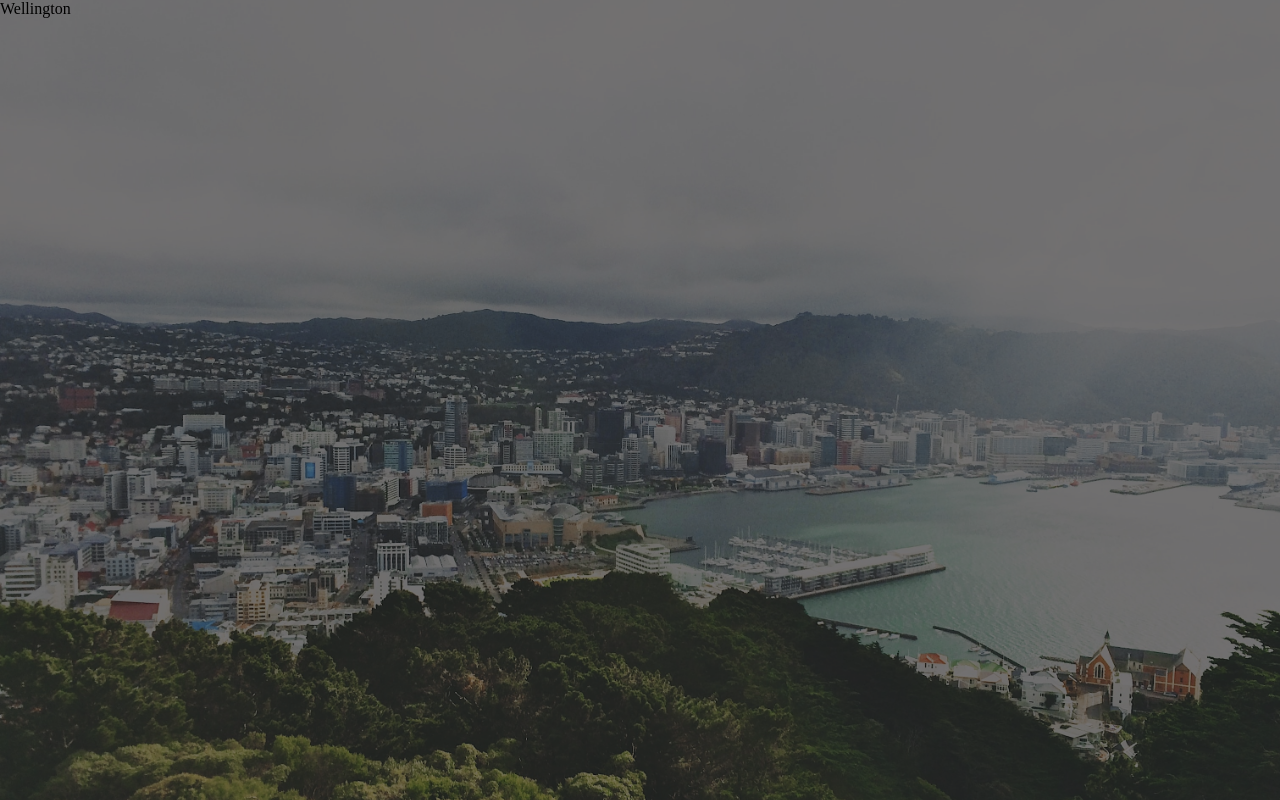
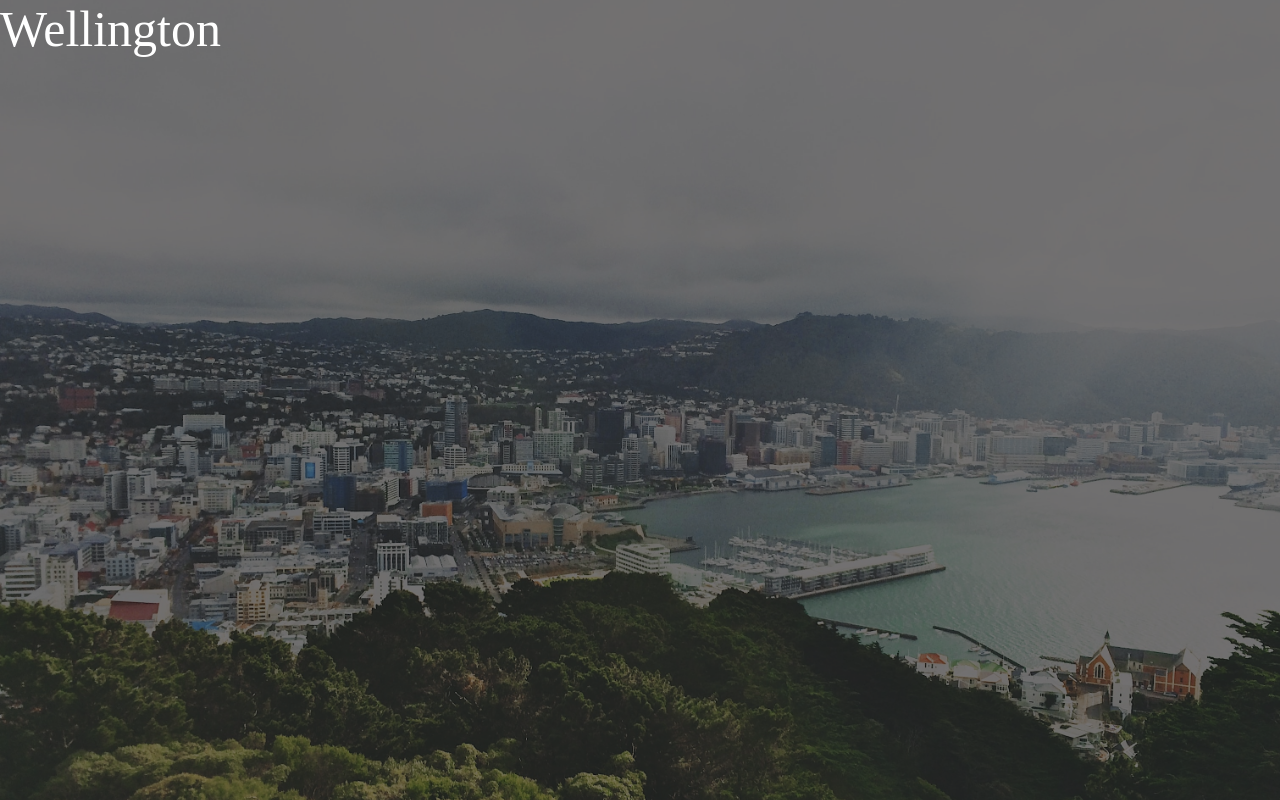
Before and after one commit to vito-g/htmlcss-airbnb, a plain HTML site: page index.html in a window 1280 px wide. Drawn offline with Linux system fonts and the light colour scheme.

Commit message:
dimensionamento scritta

```diff
--- a/css/style.css
+++ b/css/style.css
@@ -19,3 +19,8 @@
 .first.photo {
   background-image: url("../img/Wellington.jpg");
 }
+
+.city-name {
+  font-size: 50px;
+  color: white;
+}
```
